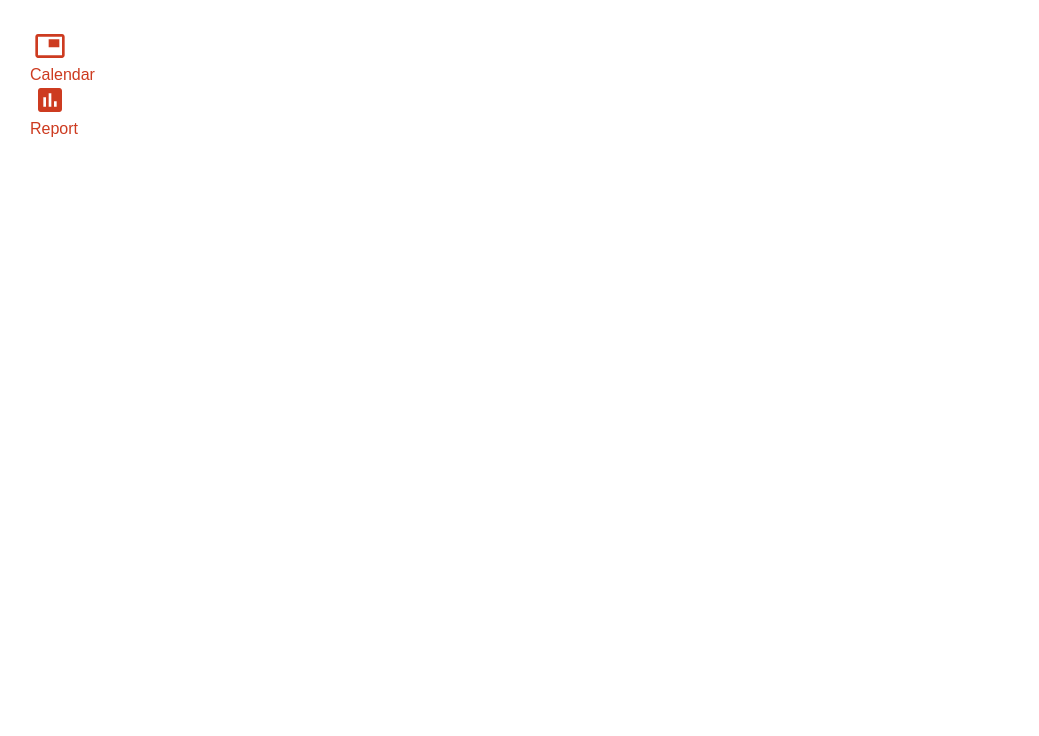
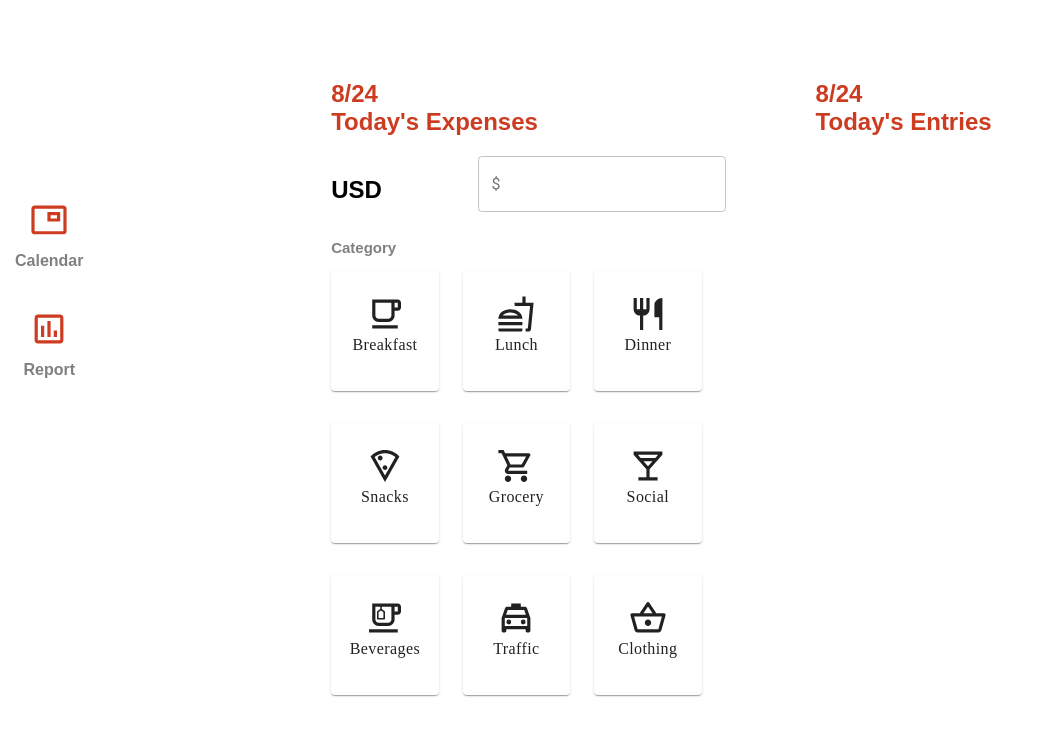
Before and after one commit to The-Shy7/budgeter, a React (Create React App) app: page / in a window 1280 px wide. Shown: the top 736 px of the page, without its empty margins (0-1039 px from the left). Built offline with nearby package versions, Linux system fonts and the light colour scheme; some icons are missing.

Commit message:
added expenses grid

```diff
--- a/package.json
+++ b/package.json
@@ -3,9 +3,12 @@
   "version": "0.1.0",
   "private": true,
   "dependencies": {
+    "@material-ui/core": "^4.11.0",
+    "@material-ui/icons": "^4.9.1",
     "@testing-library/jest-dom": "^4.2.4",
     "@testing-library/react": "^9.5.0",
     "@testing-library/user-event": "^7.2.1",
+    "material-ui": "^0.20.2",
     "react": "^16.13.1",
     "react-dom": "^16.13.1",
     "react-icons": "^3.11.0",
--- a/public/index.html
+++ b/public/index.html
@@ -15,6 +15,7 @@
       user's mobile device or desktop. See https://developers.google.com/web/fundamentals/web-app-manifest/
     -->
     <link rel="manifest" href="%PUBLIC_URL%/manifest.json" />
+    <link rel="stylesheet" href="https://storage.googleapis.com/non-spec-apps/mio-icons/latest/outline.css">
     <!--
       Notice the use of %PUBLIC_URL% in the tags above.
       It will be replaced with the URL of the `public` folder during the build.
--- a/src/App.css
+++ b/src/App.css
@@ -1,3 +1,8 @@
+.material-icons-outlined,
+.material-icons.material-icons--outlined {
+  font-family: 'Material Icons Outlined';
+}
+
 .title {
     font-weight: bolder;
     color: white;
@@ -11,14 +16,97 @@
 }
 
 .white-bar {
+    align-items: center;
     background-color: white;
+    display: flex;
     min-height: 100vh;
-  width: 100px;
-  text-align: center;
+    flex-direction: column;
     vertical-align: middle;
+    width:10em;
 }
 
-.icon {
+.icon1 {
+    margin-top: 13em;
+    align-items: center;
+    display: flex;
     color: #CD3B20;
+    flex-direction: column;
+}
+
+.icon2 {
+    padding-top: 2em;
+    align-items: center;
+    display: flex;
+    flex-direction: column;
+    color: #CD3B20;
+}
+
+.sidebar-text {
+    color: grey;
+    margin: 15px;
+}
+
+.panel {
+    background-color: #fff;
     margin: 30px;
+    margin-right: 0;
+    flex-basis: 1;
+    width: 100%;
+    border-radius: 30px;
+    padding: 30px;
 }
+
+.panel:last-child {
+    margin-right: 40px;
+}
+
+.panel-title {
+    color: #CD3B20;
+}
+
+.category-title {
+    color: grey;
+    font-size: 15px;
+}
+
+.expenses {
+    background-color: #ffffff;
+}
+
+.input-wrap {
+    display: flex;
+    text-align:center;
+    justify-content: space-between;
+}
+
+.category {
+    text-align:center;
+}
+
+.MuiPaper-rounded {
+    height: 7.5em;
+    display: flex;
+    flex-direction: column;
+    justify-content: center;
+    align-items: center;
+}
+
+.MuiPaper-rounded Button {
+    height: 7.5em;
+    width: 7.5em;
+}
+
+.MuiButton-label {
+    text-transform: capitalize;
+    font-family: 'Barlow';
+    font-size:16px;
+    display: flex;
+    flex-direction: column;
+    justify-content: center;
+    align-items: center;
+}
+
+.MuiSvgIcon-root {
+    margin-bottom: 5px;
+    transform: scale(1.6);
+}
--- a/src/App.js
+++ b/src/App.js
@@ -1,38 +1,199 @@
-import React, { Component } from 'react';
+import React, { useState, useStyles } from 'react';
 import './App.css';
-import { MdPictureInPicture, MdAssessment } from "react-icons/md";
+import { PictureInPictureOutlined,
+         AssessmentOutlined,
+         FreeBreakfastOutlined,
+         FastfoodOutlined,
+         RestaurantOutlined,
+         LocalGroceryStoreOutlined,
+         LocalPizzaOutlined,
+         LocalBarOutlined,
+         EmojiFoodBeverageOutlined,
+         ShoppingBasketOutlined,
+         LocalTaxiOutlined } from '@material-ui/icons/';
+import TextField from '@material-ui/core/TextField';
+import grid from '@material-ui/core/grid';
+import { makeStyles } from '@material-ui/core/styles';
+import Paper from '@material-ui/core/Paper';
+import Grid from '@material-ui/core/Grid';
+import { Button } from '@material-ui/core';
 
 function App() {
   return (
     <div className="App">
-        <div className="white-bar">
-          <div className="icon">
-            {<MdPictureInPicture size={32}/>}
-            Calendar
-            {<MdAssessment size={32}/>}
-            Report
-          </div>
-        </div>
-        <span className="title">
-          Hello User!
-        </span>
-        {/* <Navbar /> */}
+      <Sidebar />
+      <span className="title">
+        Hello<br />User!
+          </span>
+      <Expense />
+      <Entries />
     </div>
   );
 }
 
-// class Navbar extends Component {
-//   render () {
-//       return (
-//           <div className = "navbar bg">
-//               <div className = "wrapper">
-//                   <h2 className = "title">
-//                       Hello User!
-//                   </h2>
-//               </div>
-//           </div>
-//       )
-//   }
-// }
+function Sidebar() {
+  return (
+    <div className="white-bar">
+      <div className="icon1" color="#CD3B20" >
+        {<PictureInPictureOutlined size={40} />}
+        <h4 className="sidebar-text" >
+        Calendar
+        </h4>
+      </div>
+      <div className="icon2" color="#CD3B20">
+        {<AssessmentOutlined size={40} />}
+        <h4 className="sidebar-text">
+        Report
+        </h4>
+      </div>
+    </div>
+  );
+}
+
+
+function Expense() {
+  const today = new Date();
+  const [number, setNumber] = useState('');
+  const useStyles = makeStyles(theme => ({
+    root: {
+      flexGrow: 1,
+    },
+    paper: {
+      padding: theme.spacing(1),
+      textAlign: 'center',
+      color: theme.palette.text.secondary,
+    },
+  }));
+
+  return (
+    <>
+      <div className="panel expenses">
+        <h2 className="panel-title">
+          {today.getMonth()}/{today.getDate()}<br />
+          Today's Expenses
+        </h2>
+
+        <div className="input-wrap">
+          <h2> USD </h2>
+          <TextField variant="outlined"
+            input value={number} className="number-input"
+            label="$"
+            type="number"
+            value={number}
+            onChange={e => setNumber(e.target.value)} //e = event, capture the input, fat arrow - that's a function
+          />
+        </div>
+
+        <div className="category">
+          <h3 className="category-title" align="left">
+            Category
+          </h3>
+
+        <Grid container spacing={4} >
+          <Grid container item xs={12} spacing={3} className="breakfast">
+            <Grid item xs={4} >
+              <Paper>
+                <Button>
+                  {<FreeBreakfastOutlined/>}
+                  Breakfast
+                </Button>
+              </Paper>
+            </Grid>
+
+            <Grid item xs={4}>
+              <Paper>
+                <Button>
+                  {<FastfoodOutlined/>}
+                  Lunch
+                </Button>
+              </Paper>
+            </Grid>
+
+            <Grid item xs={4}>
+              <Paper>
+                <Button>
+                  {<RestaurantOutlined/>}
+                  Dinner
+                </Button>
+              </Paper>
+            </Grid>
+          </Grid>
+
+          <Grid container item xs={12} spacing={3}>
+            <Grid item xs={4}>
+              <Paper>
+                <Button>
+                  {<LocalPizzaOutlined/>}
+                  Snacks
+                </Button>
+              </Paper>
+            </Grid>
+
+            <Grid item xs={4}>
+              <Paper>
+                <Button>
+                  {<LocalGroceryStoreOutlined/>}
+                  Grocery
+                </Button>
+              </Paper>
+            </Grid>
+
+            <Grid item xs={4}>
+              <Paper>
+                <Button>
+                  {<LocalBarOutlined/>}
+                  Social
+                </Button>
+              </Paper>
+            </Grid>
+          </Grid>
+
+          <Grid container item xs={12} spacing={3}>
+            <Grid item xs={4}>
+              <Paper>
+                <Button>
+                  {<EmojiFoodBeverageOutlined/>}
+                  Beverages
+                </Button>
+              </Paper>
+            </Grid>
+
+            <Grid item xs={4}>
+              <Paper>
+                <Button>
+                {<LocalTaxiOutlined/>}
+                Traffic
+                </Button>
+              </Paper>
+            </Grid>
+
+            <Grid item xs={4}>
+              <Paper>
+                <Button>
+                  {<ShoppingBasketOutlined/>}
+                  Clothing
+                </Button>
+              </Paper>
+            </Grid>
+          </Grid>
+        </Grid>
+        </div>
+      </div>
+    </>
+  );
+}
+
+function Entries() {
+  const today = new Date();
+
+  return (
+    <div className="panel entries">
+      <h2 className="panel-title">
+        {today.getMonth()}/{today.getDate()}<br />
+        Today's Entries
+    </h2>
+    </div>
+  );
+}
 
 export default App;
```
Also changed, not shown: 1 other file (tests, documents, lock files or other folders). Lines whose indentation alone changed are shown as unchanged.
